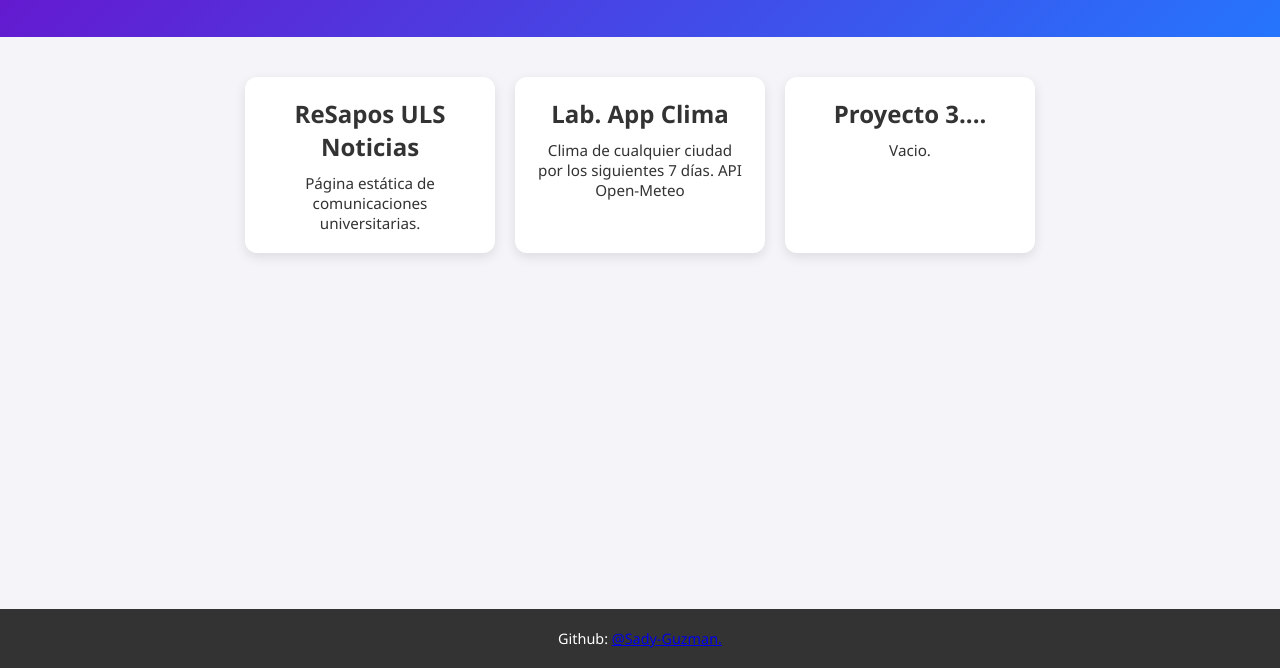
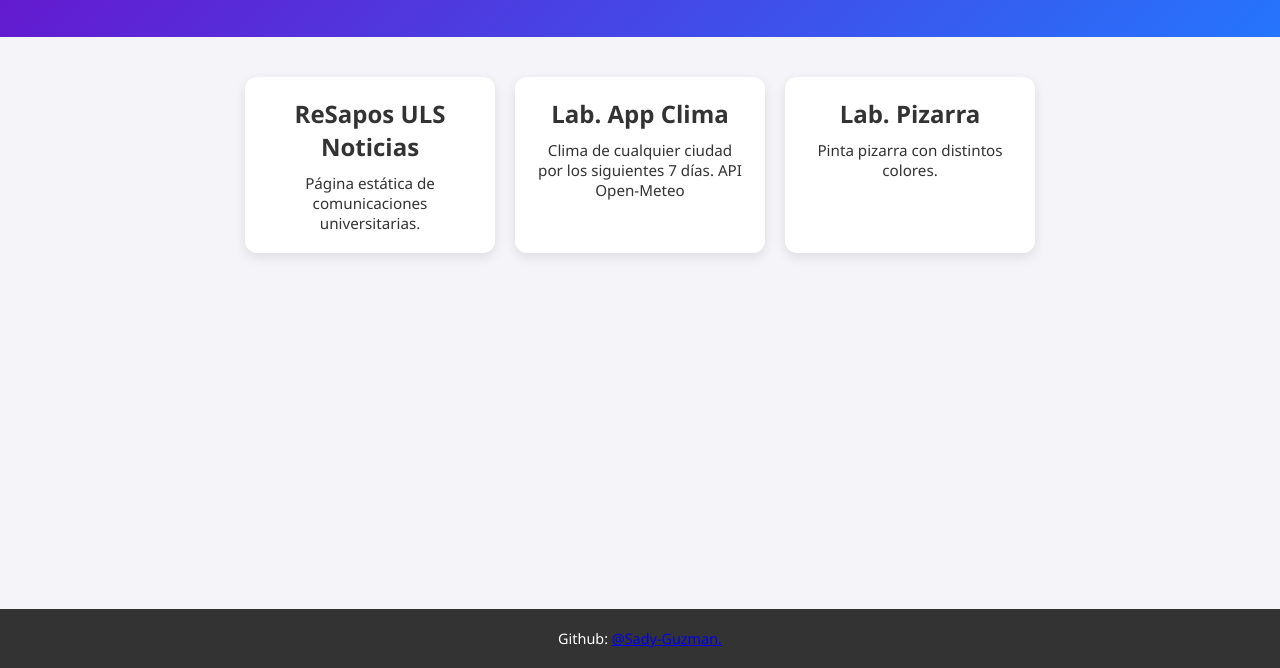
Before and after one commit to Sady-Guzman/sady_landing_page, a plain HTML site: page index.html in a window 1280 px wide. Shown: the part 132-800 px from the top of the page. Drawn offline with Linux system fonts and the light colour scheme.

Commit message:
Update index.html

```diff
--- a/index.html
+++ b/index.html
@@ -23,9 +23,9 @@
         <p>Clima de cualquier ciudad por los siguientes 7 días. API Open-Meteo</p>
       </a>
 
-      <a href="https://sady.cl" target="_blank" class="project-card">
-        <h2>Proyecto 3....</h2>
-        <p>Vacio.</p>
+      <a href="app-internet-pinturillo.vercel.app" target="_blank" class="project-card">
+        <h2>Lab. Pizarra</h2>
+        <p>Pinta pizarra con distintos colores.</p>
       </a>
       <!-- Agrega más proyectos aquí -->
     </div>
```
